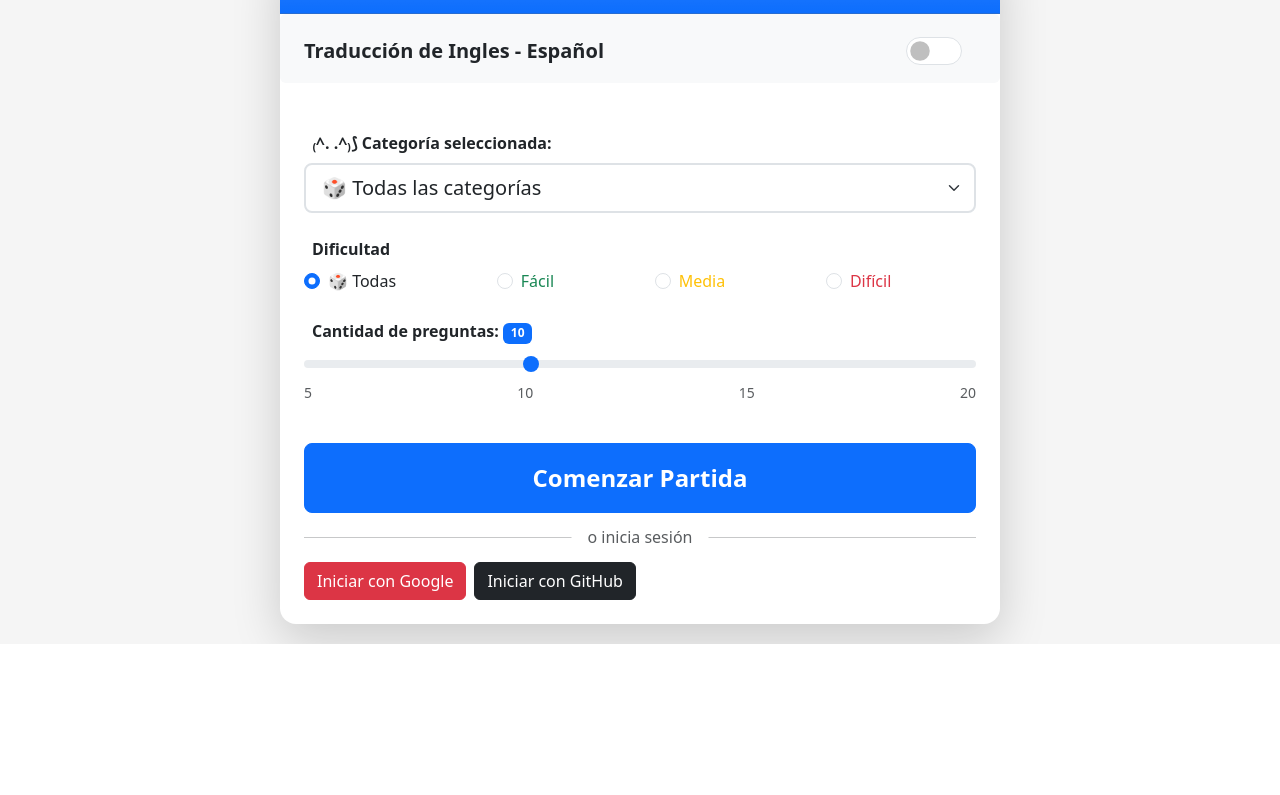
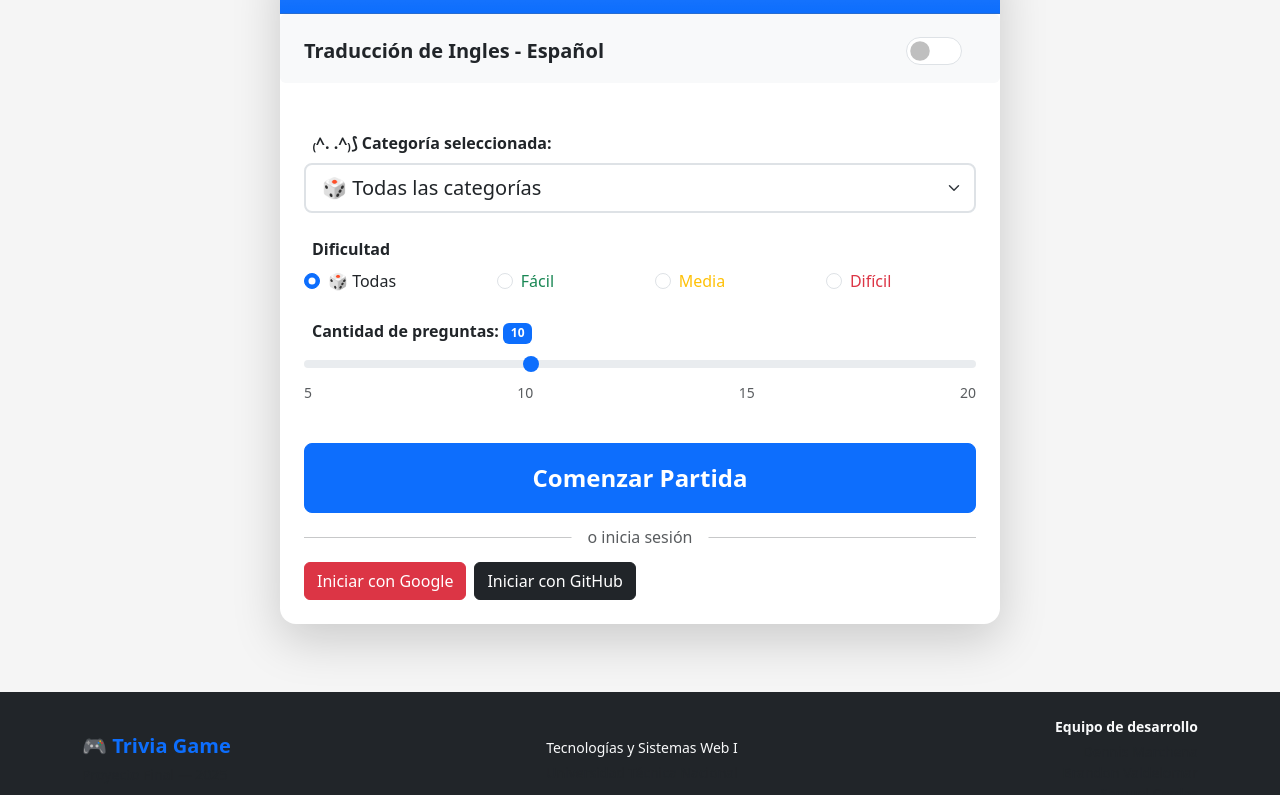
Before and after one commit to 305660224/Trivia_Web, a React (Vite) app: page / in a window 1280 px wide. Shown: the part 347-1142 px from the top of the page. Before the commit the page ends 991 px from the top, so only its background shows below. Built offline with nearby package versions, Linux system fonts and the light colour scheme; no server answers.

Commit message:
Footer
Se integra un pie de pagina. Se implementa boton volver a inicio a la hora de terminar una partida.

```diff
--- a/src/App.jsx
+++ b/src/App.jsx
@@ -278,6 +278,7 @@ function App() {
               onGameComplete={handleGameComplete}
               traduccionActivada={traduccionActivada}
               user={user}
+              onVolverInicio={() => setJuegoIniciado(false)}
             />
             <div className="text-center mt-4">
               <button
--- /dev/null
+++ b/src/components/Footer.jsx
@@ -0,0 +1,48 @@
+export default function Footer() {
+  return (
+    <footer className="bg-dark text-white mt-5 pt-4 pb-3">
+      <div className="container">
+
+        <div className="row text-center text-md-start align-items-center">
+
+
+          <div className="col-md-4 mb-3 mb-md-0">
+            <h5 className="fw-bold text-primary mb-1">🎮 Trivia Game</h5>
+            <small className="text-muted">Proyecto Final — 2025</small>
+          </div>
+
+
+          <div className="col-md-4 mb-3 mb-md-0 text-center">
+            <p className="mb-1 small text-light">
+              <i className="bi bi-book-fill me-1 text-primary"></i>
+              Tecnologías y Sistemas Web I
+            </p>
+            <p className="mb-0 small text-muted">
+              <i className="bi bi-building me-1"></i>
+              Universidad Técnica Nacional
+            </p>
+          </div>
+
+
+          <div className="col-md-4 text-md-end">
+            <p className="mb-1 small fw-bold text-light">
+              <i className="bi bi-people-fill me-1 text-primary"></i>
+              Equipo de desarrollo
+            </p>
+            <p className="mb-0 small text-muted">Dennis Marchena</p>
+            <p className="mb-0 small text-muted">Brandon Valdelomar</p>
+            <p className="mb-0 small text-muted">Samuel Cerdas</p>
+          </div>
+
+        </div>
+
+        <hr className="border-secondary mt-3 mb-2" />
+
+        <p className="text-center text-muted mb-0" style={{ fontSize: '0.75rem' }}>
+          © 2025 Trivia Game · UTN Sede Guanacaste · Todos los derechos reservados
+        </p>
+
+      </div>
+    </footer>
+  );
+}
--- a/src/components/GameOverModal.jsx
+++ b/src/components/GameOverModal.jsx
@@ -2,22 +2,21 @@ import PropTypes from 'prop-types';
 import Button from './Button';
 import ShareResults from './ShareResults';
 
-const GameOverModal = ({ show, puntuacion, aciertos, total, porcentaje, onReiniciar, user, config }) => {
+const GameOverModal = ({ show, puntuacion, aciertos, total, porcentaje, onReiniciar, onVolverInicio, user, config }) => {
   if (!show) return null;
 
   return (
     <div className="modal show d-block" tabIndex="-1" style={{ backgroundColor: 'rgba(0,0,0,0.5)' }}>
       <div className="modal-dialog modal-dialog-centered">
         <div className="modal-content">
+
           <div className="modal-header bg-primary text-white">
             <h5 className="modal-title">Juego Terminado</h5>
           </div>
 
           <div className="modal-body text-center">
-            <div className="mb-3">
-              <h2 className="display-4 text-primary">{puntuacion}</h2>
-              <p className="text-muted">Puntuación Total</p>
-            </div>
+            <h2 className="display-4 text-primary">{puntuacion}</h2>
+            <p className="text-muted mb-3">Puntuación Total</p>
 
             <div className="row mb-3">
               <div className="col-6">
@@ -35,10 +34,7 @@ const GameOverModal = ({ show, puntuacion, aciertos, total, porcentaje, onReinic
             </div>
 
             <div className="progress mb-3" style={{ height: '20px' }}>
-              <div
-                className="progress-bar bg-success"
-                style={{ width: `${porcentaje}%` }}
-              >
+              <div className="progress-bar bg-success" style={{ width: `${porcentaje}%` }}>
                 {porcentaje}% Aciertos
               </div>
             </div>
@@ -46,13 +42,19 @@ const GameOverModal = ({ show, puntuacion, aciertos, total, porcentaje, onReinic
             <ShareResults puntos={puntuacion} total={total} user={user} config={config} />
           </div>
 
-          <div className="modal-footer justify-content-center">
+          <div className="modal-footer justify-content-center gap-2">
             <Button
               texto="Nueva Partida"
               tipo="primary"
               onClick={onReiniciar}
             />
+            <Button
+              texto="← Inicio"
+              tipo="outline-secondary"
+              onClick={onVolverInicio}
+            />
           </div>
+
         </div>
       </div>
     </div>
@@ -66,6 +68,7 @@ GameOverModal.propTypes = {
   total: PropTypes.number.isRequired,
   porcentaje: PropTypes.number.isRequired,
   onReiniciar: PropTypes.func.isRequired,
+  onVolverInicio: PropTypes.func.isRequired,
   user: PropTypes.object,
   config: PropTypes.object
 };
--- a/src/components/Layout.jsx
+++ b/src/components/Layout.jsx
@@ -1,6 +1,6 @@
 import PropTypes from 'prop-types';
 import './Layout.css';
-
+import Footer from './Footer';
 
 const Layout = ({ children }) => {
   return (
@@ -14,6 +14,7 @@ const Layout = ({ children }) => {
           </div>
         </div>
       </main>
+      <Footer />
     </div>
   );
 };
--- a/src/components/ProgressBar.jsx
+++ b/src/components/ProgressBar.jsx
@@ -1,5 +1,5 @@
 import PropTypes from 'prop-types';
-import './ProgressBar.css';
+
 
 const ProgressBar = ({ current = 0, total = 10 }) => {
   const percentage = (current / total) * 100;
--- a/src/components/ScoreBoard.jsx
+++ b/src/components/ScoreBoard.jsx
@@ -1,4 +1,4 @@
-import PropTypes from 'prop-types'; //VALIDACION DATOS
+import PropTypes from 'prop-types';
 
 const ScoreBoard = ({ puntuacion, aciertos, total, preguntaActual, porcentaje }) => {
   return (
--- a/src/components/ShareResults.jsx
+++ b/src/components/ShareResults.jsx
@@ -3,7 +3,7 @@ import Button from "./Button";
 
 export default function ShareResults({ puntos = 0, total = 0, user = null, config = {} }) {
 
-    // URL del reto con los parámetros de la partida para que el amigo juegue lo mismo
+
     const generarUrlReto = () => {
         const baseUrl = window.location.origin + window.location.pathname;
         const params = new URLSearchParams({
@@ -16,7 +16,7 @@ export default function ShareResults({ puntos = 0, total = 0, user = null, confi
         return `${baseUrl}?${params}`;
     };
 
-    // Mensaje dinámico según el usuario logueado
+
     const generarMensaje = () => {
         const nombre = user?.displayName || 'Alguien';
         return `🔥 ¡${nombre} te ha retado en Trivia Game!\n\n` +
--- a/src/components/TriviaGame.jsx
+++ b/src/components/TriviaGame.jsx
@@ -8,11 +8,11 @@ import LoadingSpinner from './LoadingSpinner';
 import { TriviaApi } from './TriviaApi';
 import AnswerResults from './AnswerResults';
 import Button from './Button';
-import musicaFondo from '../audio/musica.mp3'; // 👈 AJUSTA LA RUTA
-import audioRespuesta from '../audio/respuesta.mp3'; // 👈 AJUSTA LA RUTA
+import musicaFondo from '../audio/musica.mp3';
+import audioRespuesta from '../audio/respuesta.mp3';
 
 
-const TriviaGame = ({ configuracion, onGameComplete, traduccionActivada = false, user }) => {
+const TriviaGame = ({ configuracion, onGameComplete, traduccionActivada = false, user, onVolverInicio }) => {
 
   const [preguntas, setPreguntas] = useState([]);
   const [preguntaActual, setPreguntaActual] = useState(null);
@@ -29,10 +29,10 @@ const TriviaGame = ({ configuracion, onGameComplete, traduccionActivada = false,
 
   const tiempoAgotadoRef = useRef(false);
   const tiempoRef = useRef(0);
-  const audioFondoRef = useRef(null); // 👈 AUDIO DE FONDO
-  const audioRespuestaRef = useRef(null); // 👈 AUDIO DE RESPUESTA
+  const audioFondoRef = useRef(null);
+  const audioRespuestaRef = useRef(null);
 
-  // ⏱️ tiempo por dificultad
+
   const getTiempoPorDificultad = (dificultad) => {
     switch (dificultad?.toLowerCase()) {
       case 'easy': return 30;
@@ -42,7 +42,7 @@ const TriviaGame = ({ configuracion, onGameComplete, traduccionActivada = false,
     }
   };
 
-  // 🧮 puntos tipo Kahoot (por rangos)
+
   const calcularPuntos = (tiempoRestante, tiempoMaximo) => {
     const porcentaje = tiempoRestante / tiempoMaximo;
 
@@ -52,14 +52,14 @@ const TriviaGame = ({ configuracion, onGameComplete, traduccionActivada = false,
     return 100;
   };
 
-  // 👈 FUNCIÓN PARA PAUSAR MÚSICA DE FONDO
+
   const pausarMusicaFondo = () => {
     if (audioFondoRef.current && !audioFondoRef.current.paused) {
       audioFondoRef.current.pause();
     }
   };
 
-  // 👈 FUNCIÓN PARA REANUDAR MÚSICA DE FONDO
+
   const reanudarMusicaFondo = () => {
     if (audioFondoRef.current && audioFondoRef.current.paused && !juegoTerminado) {
       audioFondoRef.current.play().catch(error => {
@@ -68,7 +68,7 @@ const TriviaGame = ({ configuracion, onGameComplete, traduccionActivada = false,
     }
   };
 
-  // 👈 FUNCIÓN PARA REPRODUCIR AUDIO DE RESPUESTA
+
   const reproducirAudioRespuesta = () => {
     if (audioRespuestaRef.current) {
       audioRespuestaRef.current.currentTime = 0;
@@ -78,7 +78,7 @@ const TriviaGame = ({ configuracion, onGameComplete, traduccionActivada = false,
     }
   };
 
-  // 📥 cargar preguntas
+
   useEffect(() => {
     const cargarPreguntas = async () => {
       setCargando(true);
@@ -91,7 +91,7 @@ const TriviaGame = ({ configuracion, onGameComplete, traduccionActivada = false,
         setJuegoTerminado(false);
         setRespuestaSeleccionada(false);
 
-        // 👈 INICIAR MÚSICA DE FONDO
+
         if (audioFondoRef.current) {
           audioFondoRef.current.currentTime = 0;
           audioFondoRef.current.play().catch(error => {
@@ -108,7 +108,7 @@ const TriviaGame = ({ configuracion, onGameComplete, traduccionActivada = false,
     cargarPreguntas();
   }, [configuracion, traduccionActivada]);
 
-  // 🎯 configurar pregunta
+
   useEffect(() => {
     if (preguntas.length > 0 && indiceActual < preguntas.length) {
       const pregunta = preguntas[indiceActual];
@@ -133,7 +133,7 @@ const TriviaGame = ({ configuracion, onGameComplete, traduccionActivada = false,
     }
   }, [indiceActual, preguntas]);
 
-  // ➡️ siguiente pregunta
+
   const siguientePregunta = useCallback(() => {
     setAnimacionPregunta("fade-out");
 
@@ -163,22 +163,22 @@ const TriviaGame = ({ configuracion, onGameComplete, traduccionActivada = false,
     }, 400);
   }, [preguntas.length, onGameComplete, puntuacion, aciertos]);
 
-  // ⏰ tiempo agotado
+
   const manejarTiempoAgotado = useCallback(() => {
     if (respuestaSeleccionada || tiempoAgotadoRef.current) return;
 
     tiempoAgotadoRef.current = true;
     setRespuestaSeleccionada(true);
 
-    // 👈 PAUSAR MÚSICA DE FONDO
+
     pausarMusicaFondo();
 
-    // 👈 REPRODUCIR AUDIO DE RESPUESTA
+
     reproducirAudioRespuesta();
 
   }, [respuestaSeleccionada]);
 
-  // ⏳ timer
+
   useEffect(() => {
     if (cargando || juegoTerminado || respuestaSeleccionada || !preguntaActual) return;
 
@@ -200,17 +200,17 @@ const TriviaGame = ({ configuracion, onGameComplete, traduccionActivada = false,
     return () => clearInterval(timer);
   }, [cargando, juegoTerminado, respuestaSeleccionada, preguntaActual, manejarTiempoAgotado]);
 
-  // ✅ responder
+
   const manejarRespuesta = useCallback((respuesta) => {
     if (respuestaSeleccionada) return;
 
     setRespuestaSeleccionada(true);
     setPuntosGanados(0)
 
-    // 👈 PAUSAR MÚSICA DE FONDO
+
     pausarMusicaFondo();
 
-    // 👈 REPRODUCIR AUDIO DE RESPUESTA
+
     reproducirAudioRespuesta();
 
     setEstadisticas(prev => ({
@@ -231,7 +231,7 @@ const TriviaGame = ({ configuracion, onGameComplete, traduccionActivada = false,
 
   }, [preguntaActual, respuestaSeleccionada]);
 
-  // 🔄 reiniciar
+
   const reiniciarJuego = () => {
     setJuegoTerminado(false);
     setIndiceActual(0);
@@ -245,7 +245,7 @@ const TriviaGame = ({ configuracion, onGameComplete, traduccionActivada = false,
         const data = await TriviaApi(configuracion, traduccionActivada);
         setPreguntas(data);
 
-        // 👈 REINICIAR MÚSICA
+
         if (audioFondoRef.current) {
           audioFondoRef.current.currentTime = 0;
           audioFondoRef.current.play().catch(error => {
@@ -269,9 +269,9 @@ const TriviaGame = ({ configuracion, onGameComplete, traduccionActivada = false,
 
   return (
     <div className="container py-4">
-      {/*AUDIO DE FONDO (loop) */} <audio ref={audioFondoRef} src={musicaFondo} loop />
+       <audio ref={audioFondoRef} src={musicaFondo} loop />
 
-      {/*AUDIO DE RESPUESTA */}
+
       <audio ref={audioRespuestaRef} src={audioRespuesta} />
 
       <ScoreBoard
@@ -331,6 +331,7 @@ const TriviaGame = ({ configuracion, onGameComplete, traduccionActivada = false,
       onReiniciar={reiniciarJuego}
       user={user}
       config={configuracion}
+      onVolverInicio={onVolverInicio}
         />
 
     </div>
```
Also changed, not shown: src/components/TranslationService.jsx (+8 -8 lines), src/components/Prueba.jsx (deleted), src/pages/PPrueba.jsx (deleted). Lines whose indentation alone changed are shown as unchanged.
